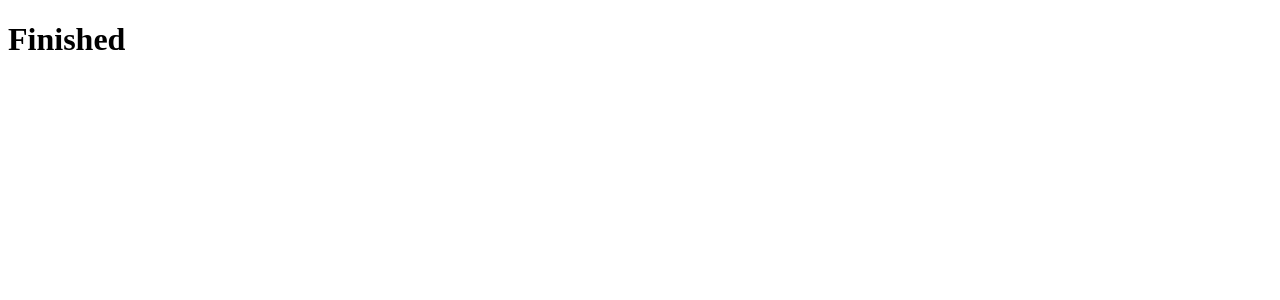
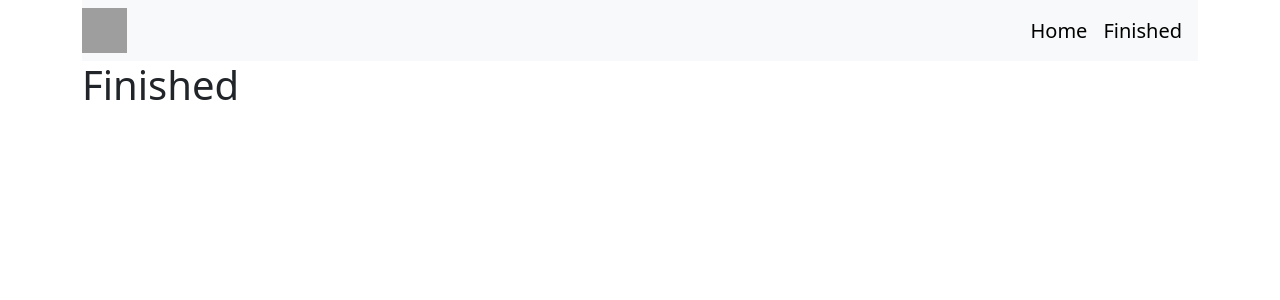
Before and after one commit to Luxlorys/mylib, a React (Create React App) app in the folder mlib/: page /finished in a window 1280 px wide. Shown: the top 300 px of the page. Built offline with nearby package versions, Linux system fonts and the light colour scheme; grey boxes are pictures that could not be loaded.

Commit message:
created an entity and navbar

```diff
--- a/mlib/package.json
+++ b/mlib/package.json
@@ -10,6 +10,7 @@
     "@types/node": "^16.18.46",
     "@types/react": "^18.2.21",
     "@types/react-dom": "^18.2.7",
+    "bootstrap": "^5.3.1",
     "localforage": "^1.10.0",
     "match-sorter": "^6.3.1",
     "react": "^18.2.0",
--- /dev/null
+++ b/mlib/src/components/Footer.tsx
@@ -0,0 +1,5 @@
+export default function Footer() {
+    return (
+        <h3>Footer</h3>
+    );
+}
--- /dev/null
+++ b/mlib/src/components/Navbar.tsx
@@ -0,0 +1,14 @@
+import 'bootstrap/dist/css/bootstrap.css';
+
+
+export default function Navbar() {
+    return (
+        <nav className='navbar navbar-light bg-light'>
+            <img src="https://img.icons8.com/?size=512&id=42763&format=png" alt="logo" width={45} height={45} />
+            <div>
+                <a href="/" className='navbar-brand'>Home</a>
+                <a href="/finished" className='navbar-brand'>Finished</a>
+            </div>
+        </nav>
+    );
+}
--- a/mlib/src/index.tsx
+++ b/mlib/src/index.tsx
@@ -1,12 +1,11 @@
 import React from 'react';
 import ReactDOM from 'react-dom/client';
-import App from './App';
 import {
   createBrowserRouter,
   RouterProvider,
 } from "react-router-dom";
+import Finished from './pages/Finished';
 import Home from './pages/Home';
-import Finished from './pages/Finished';
 
 
 const router = createBrowserRouter([
--- a/mlib/src/pages/Finished.tsx
+++ b/mlib/src/pages/Finished.tsx
@@ -1,5 +1,11 @@
+import 'bootstrap/dist/css/bootstrap.css';
+import Navbar from '../components/Navbar';
+
 export default function Finished() {
     return (
+        <div className="container">
+        <Navbar />
         <h1>Finished</h1>
+    </div>
     );
 }
--- a/mlib/src/pages/Home.tsx
+++ b/mlib/src/pages/Home.tsx
@@ -1,5 +1,11 @@
+import 'bootstrap/dist/css/bootstrap.css';
+import Navbar from '../components/Navbar';
+
 export default function Home() {
     return (
-        <h1>Home</h1>
+        <div className="container">
+            <Navbar />
+            <h1>Home</h1>
+        </div>
     );
 }
```
Also changed, not shown: mlib/src/App.tsx (deleted, +0 -9 lines), mlib/src/models/Book.ts (added, +24 -0 lines), mlib/src/assets/logo.png (added), 1 other file (tests, documents, lock files or other folders).
